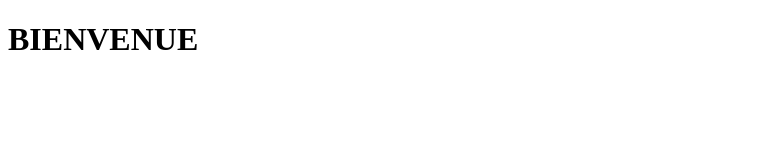
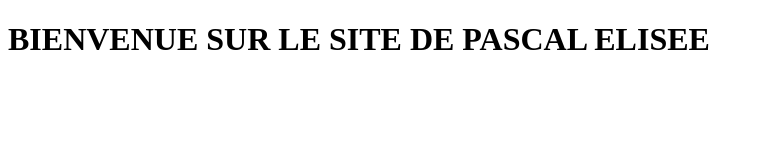
Before and after one commit to pascalelisee/essaie, a plain HTML site: page index.html in a window 1280 px wide. Shown: the whole page, without its empty margins (0-764 px from the left). Drawn offline with Linux system fonts and the light colour scheme.

Commit message:
Update index.html

```diff
--- a/index.html
+++ b/index.html
@@ -10,7 +10,7 @@
 
 <body>
     <h1>
-        BIENVENUE
+        BIENVENUE SUR LE SITE DE PASCAL ELISEE
     </h1>
 </body>
 
```
